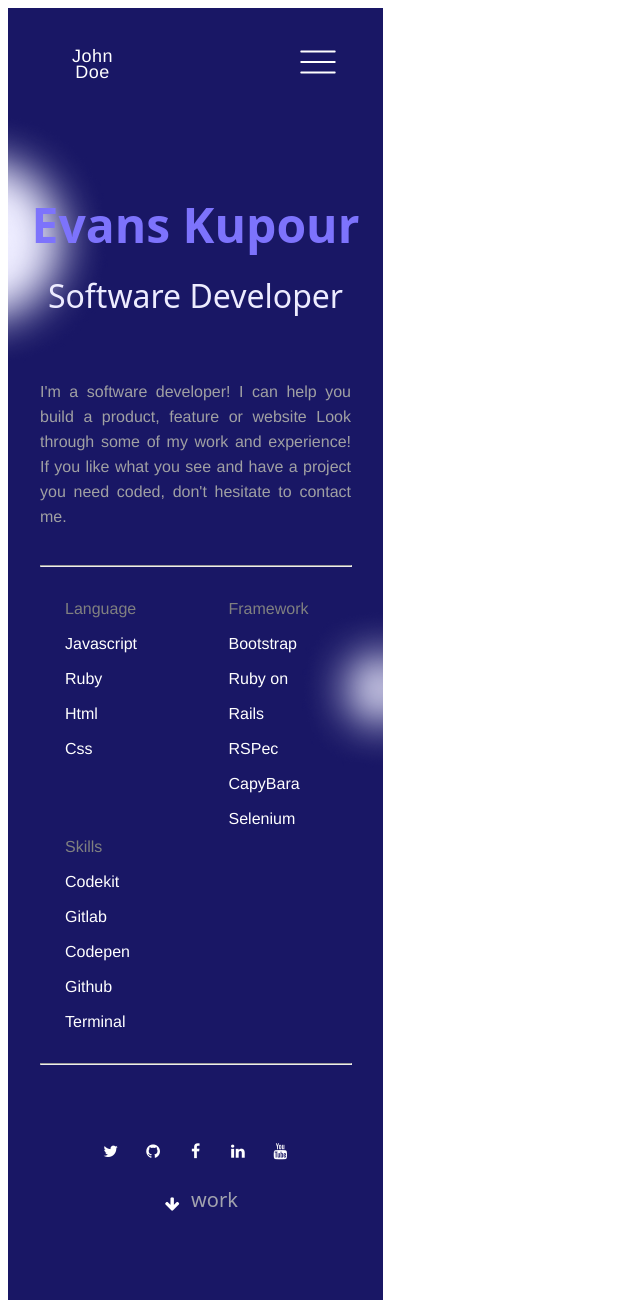
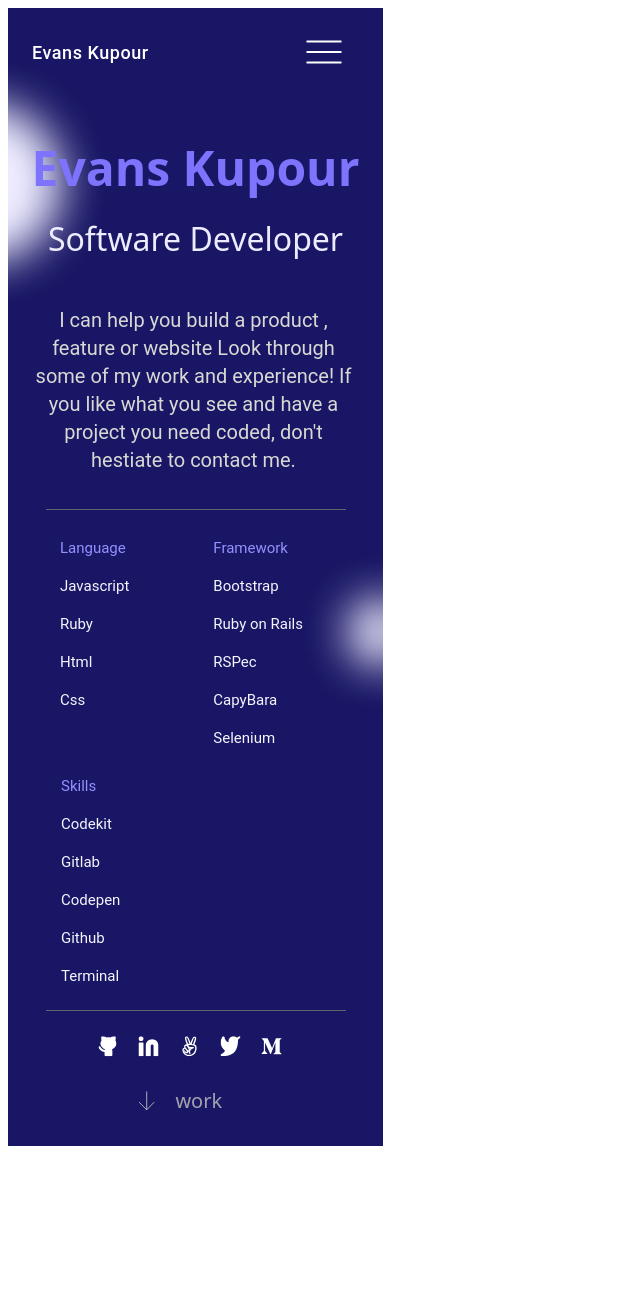
Before and after one commit to Doheera-kosi/Profile-Mobile-Version, a website: page index.html in a window 1280 px wide. Shown: the top 1300 px of the page, without its empty margins (0-640 px from the left). After the commit the page ends 1154 px from the top, so only its background shows below. Drawn offline with Linux system fonts and the light colour scheme.

Commit message:
Update Html and Css files

```diff
--- a/index.html
+++ b/index.html
@@ -4,37 +4,41 @@
     <meta charset="UTF-8">
     <meta http-equiv="X-UA-Compatible" content="IE=edge">
     <meta name="viewport" content="width=device-width, initial-scale=1.0">
-    <title>Document</title>
+    <title>Portfolio</title>
     <link rel="stylesheet" href="style.css">
-    <link rel="stylesheet" href="https://cdnjs.cloudflare.com/ajax/libs/font-awesome/4.7.0/css/font-awesome.min.css">
+    <link rel="preconnect" href="https://fonts.googleapis.com">
+    <link rel="preconnect" href="https://fonts.gstatic.com" crossorigin>
 </head>
 <body>
     <div class="screen">
-        <header class="header">
+        <nav class="header">
             <div class="header-items">
                 <div class="my-logo">
-                    <p class="logo-text">
-                        John Doe
-                    </p>
+                    <a class="logo-text">
+                        Evans Kupour
+                    </a>
                 </div>
                 <div class="menu-btn">
-                    <svg width="66" height="66" viewBox="0 0 66 66" fill="none" xmlns="http://www.w3.org/2000/svg">
-                        <path fill-rule="evenodd" clip-rule="evenodd" d="M15.3335 22.5833C15.3335 22.031 15.7812 21.5833 16.3335 21.5833H49.6668C50.2191 21.5833 50.6668 22.031 50.6668 22.5833C50.6668 23.1355 50.2191 23.5833 49.6668 23.5833H16.3335C15.7812 23.5833 15.3335 23.1355 15.3335 22.5833ZM15.3335 32.9999C15.3335 32.4476 15.7812 31.9999 16.3335 31.9999L49.6668 31.9999C50.2191 31.9999 50.6668 32.4476 50.6668 32.9999C50.6668 33.5522 50.2191 33.9999 49.6668 33.9999L16.3335 33.9999C15.7812 33.9999 15.3335 33.5522 15.3335 32.9999ZM16.3335 42.4166C15.7812 42.4166 15.3335 42.8643 15.3335 43.4166C15.3335 43.9689 15.7812 44.4166 16.3335 44.4166H49.6668C50.2191 44.4166 50.6668 43.9689 50.6668 43.4166C50.6668 42.8643 50.2191 42.4166 49.6668 42.4166H16.3335Z" fill="white"/>
-                    </svg>
+                    <button type="button" class="menu-btn-img">
+                        <img src="images/menu_icon.svg" alt="">
+                    </button>
                 </div>
             </div>
-        </header>
+        </nav>
         <section class="headline">
             <div class="text-container">
-                <section class="headline-inner">
+                <div class="headline-inner">
                     <h1 class="primary-text">Evans Kupour</h1>
                     <h2 class="supporting-text">Software Developer</h2>
-                </section>
+                </div>
+                <div class="p-section">
                 <p>
-                    I'm a software developer! I can help you build a product, feature or website Look through some of my work and experience! If you like what you see and have a project you need coded, don't hesitate to contact me.
+                    I can help you build a product , <br> feature or website Look through <br> some of my work and experience! If <br> you like what you see and have a <br> project you need coded,  don't <br> hestiate to contact me.
                 </p>
-                <hr class="hr-1">
-
+                </div>
+                <div class="divider-div">
+                <div class="divider"> </div>
+                </div>
                 <div class="support">
                     <div class="frame">
                         <div class="language">
@@ -68,18 +72,22 @@
                         </ul>
                     </div>
                 </div>
-                <hr>
+                <div class="divider-div">
+                    <div class="divider"> </div>
+                </div>
                 <div class="social-media">
-                    <div class="my-text">
-                        <a href=""><i class="fa fa-twitter"></i></a>
-                        <a href=""><i class="fa fa-github"></i></a>
-                        <a href=""><i class="fa fa-facebook-f"></i></a>
-                        <a href=""><i class="fa fa-linkedin"></i></a>
-                        <a href=""><i class="fa fa-youtube"></i></a>
-                    </div>
+                    <ul class="link">
+                        <li><a href="#"><img src="images/in_link.svg" alt=""></a></li>
+                        <li><a href="#"><img src="images/git_link.svg" alt=""></a></li>
+                        <li><a href="#"><img src="images/social_link1.svg" alt=""></a></li>
+                        <li><a href="#"><img src="images/twitter_link.svg" alt=""></a></li>
+                        <li><a href="#"><img src="images/social_link2.svg" alt=""></a></li>
+                    </ul>
                     <div class="element">
                         <div class="arrow">
-                            <a href="#"><i class="fa fa-arrow-down"></i></a>
+                            <a href="#">
+                                <img src="images/arow_down.svg" alt="" class="arrow">
+                            </a>
                         </div>
                         <div class="work">work</div>
                     </div>
--- a/style.css
+++ b/style.css
@@ -1,8 +1,7 @@
-
 html {
   padding: 0;
   margin: 0;
-  font-family: Helvetica, Arial, Verdana, Tahoma, sans-serif;
+  font-family: 'Roboto', Helvetica, Arial, Verdana, Tahoma, sans-serif;
   list-style: none;
   color: white;
 }
@@ -10,40 +9,36 @@
 .screen {
   position: relative;
   width: 375px;
-  height: 5415px;
+  padding-bottom: 20px;
   background: #191765;
   display: inline-block;
 }
 
-.app-bar-compact {
-  position: absolute;
-  width: 375px;
-  height: 92px;
-  left: 0;
-  top: 0;
+.header {
+  width: 100%;
+  height: 20px;
+  margin-top: 10px;
+  padding-top: 5px;
 }
 
-.status-bar {
-  position: absolute;
-  width: 375px;
-  height: 44px;
-  left: calc(50% - 375px / 2);
-  top: 0;
+.time-status {
+  background-color: none;
+  margin-left: 25px;
+  margin-right: 25px;
+  display: flex;
+  justify-content: space-between;
+  font-size: 14px;
 }
 
-.header {
-  width: 100;
-  height: 92px;
-  left: 0;
-  top: 0;
+.status {
+  size: px;
 }
 
 .header-items {
   width: 375px;
-  height: 92px;
+  height: 20px;
   position: absolute;
-  padding-top: 0;
-  margin-top: 0;
+  padding-top: 20px;
 }
 
 .my-logo {
@@ -59,9 +54,9 @@
 }
 
 .logo-text {
-  width: 81px;
   height: 16px;
-  font-family: Helvetica, Arial, Verdana, Tahoma, sans-serif;
+  font-family: 'Roboto', sans-serif;
+  text-decoration: none;
   font-style: normal;
   font-weight: 500;
   font-size: 18px;
@@ -73,6 +68,8 @@
   color: #fff;
   flex: none;
   order: 0;
+  flex-grow: 0;
+  white-space: nowrap;
 }
 
 .menu-btn {
@@ -86,6 +83,11 @@
   right: 24px;
   top: calc(50% - 66px / 2);
   border-radius: 8px;
+}
+
+.menu-btn-img {
+  background: none;
+  border: none;
 }
 
 .headline-inner {
@@ -133,47 +135,25 @@
   margin-top: 5px;
 }
 
-p {
-  font-family: Helvetica, Arial, Verdana, Tahoma, sans-serif;
-  font-style: normal;
-  line-height: 25px;
-  letter-spacing: normal;
-  font-weight: normal;
-  text-align: justify;
-  padding: 20px;
-  color: #a0a0a3;
+.p-section {
+  display: flex;
+  flex-direction: row;
+  margin-bottom: 15px;
 }
 
-.social-media {
-  width: 100%;
-  height: 82px;
-  color: white;
-  padding: 70px 0;
+p {
+  width: 327px;
+  font-family: 'Roboto', Helvetica, Arial, Verdana, Tahoma, sans-serif;
+  font-style: normal;
+  font-weight: 400;
+  font-size: 20px;
+  line-height: 28px;
   text-align: center;
-}
-
-a {
-  padding: 4px;
-  color: white;
-}
-
-i {
-  height: 30px;
-  width: 30px;
-}
-
-.links {
-  display: flex;
-  width: 270px;
-  padding-top: 50px;
-  align-content: flex-start;
-  align-items: center;
-  justify-content: center;
-}
-
-li {
-  list-style: none;
-  padding-left: 5px;
+  color: #d8d8d4;
+  flex: none;
+  order: 0;
+  flex-grow: 0;
+  padding-left: 10px;
 }
 
 .support {
@@ -194,31 +174,98 @@
   flex: none;
   order: 0;
   flex-grow: 0;
+  font-family: 'Roboto', Helvetica, Arial, Verdana, Tahoma, sans-serif;
   font-weight: 100;
 }
 
 .language {
-  width: 50%;
-  line-height: 35px;
+  width: auto;
+  height: auto;
+  font-family: 'Roboto', Helvetica, Arial, Verdana, Tahoma, sans-serif;
+  font-style: normal;
+  font-weight: 400;
+  font-size: 15px;
+  display: flex;
+  align-items: center;
+  color: #f5f5ff;
+  flex: none;
+  order: 0;
+  flex-grow: 0;
+  margin-top: 0;
+  line-height: 38px;
 }
 
 .framework {
-  width: 50%;
-  line-height: 35px;
+  width: auto;
+  height: auto;
+  font-family: 'Roboto', Helvetica, Arial, Verdana, Tahoma, sans-serif;
+  font-style: normal;
+  font-weight: 400;
+  font-size: 15px;
+  display: flex;
+  align-items: center;
+  color: #f5f5ff;
+  flex: none;
+  order: 0;
+  flex-grow: 0;
+  margin-left: 20px;
+  line-height: 38px;
 }
 
 .skills {
-  width: 50%;
-  line-height: 35px;
+  width: auto;
+  height: auto;
+  font-family: 'Roboto', Helvetica, Arial, Verdana, Tahoma, sans-serif;
+  font-style: normal;
+  font-weight: 400;
+  font-size: 15px;
+  display: flex;
+  align-items: center;
+  color: #f5f5ff;
+  flex: none;
+  order: 0;
+  flex-grow: 0;
+  margin-left: 1px;
+  text-align: start;
+  margin-top: 0;
+  line-height: 38px;
 }
 
 .common {
-  color: gray;
+  color: #9490ff;
+  font-size: 15px;
 }
 
-hr {
-  width: 310px;
-  color: #a2a3ae;
+.social-media {
+  justify-content: center;
+  padding-left: 10px;
+  padding-right: 60px;
+}
+
+.link {
+  margin-left: 5px;
+  margin-right: 7px;
+  justify-content: center;
+  display: flex;
+}
+
+ul {
+  list-style-type: none;
+}
+
+.divider-div {
+  display: flex;
+  flex-direction: row;
+  width: 100%;
+  justify-content: center;
+  margin-bottom: 5px;
+}
+
+.divider {
+  position: absolute;
+  background-color: #646369;
+  width: 80%;
+  height: 0.7px;
 }
 
 .element {
@@ -232,10 +279,12 @@
   font-weight: 500;
   font-size: 20px;
   color: #a2a3ae;
+  padding-left: 20px;
 }
 
 .arrow {
-  padding-top: 23px;
+  margin-left: 10px;
+  height: 20px;
 }
 
 a:hover {
```
Also changed, not shown: images/arow_down.svg (added), images/git_link.svg (added), images/in_link.svg (added), images/menu_icon.svg (added), images/social_link1.svg (added), images/social_link2.svg (added), images/status.svg (added), images/twitter_link.png (added), images/twitter_link.svg (added).
